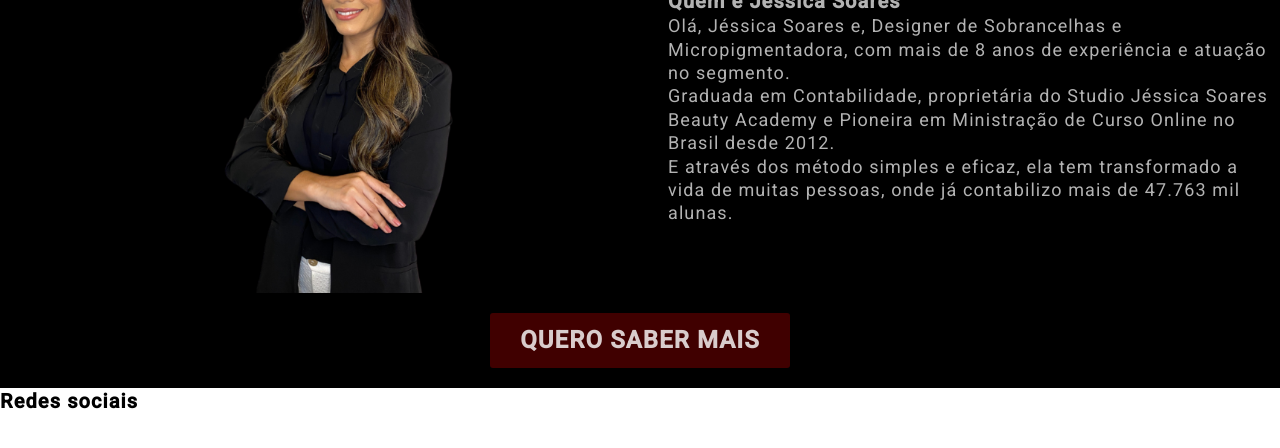
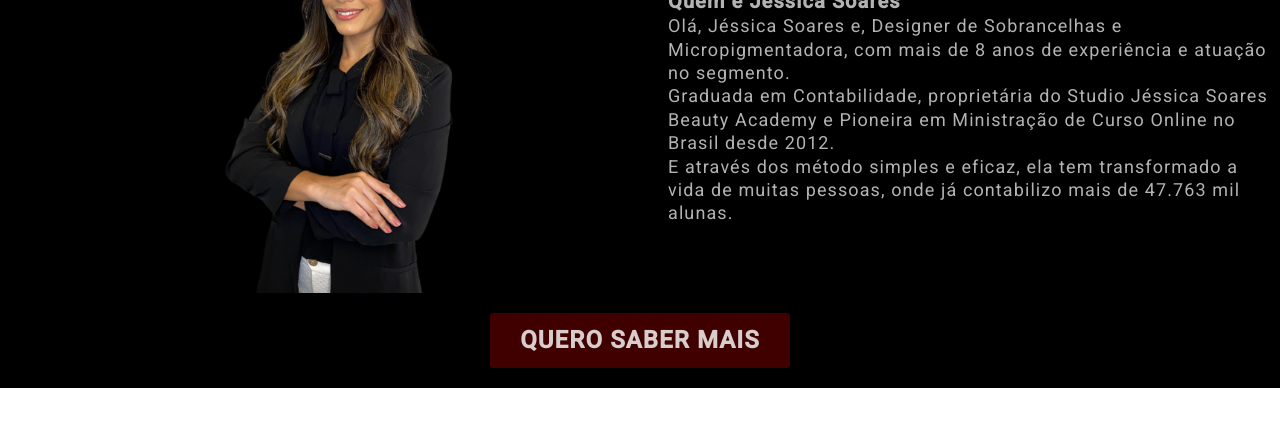
Before and after one commit to tudoline/tudoline.github.io, a plain HTML site: page index.html in a window 1280 px wide. Shown: the part 246-694 px from the top of the page. Drawn offline with Linux system fonts and the light colour scheme; a web font is replaced by a local one.

Commit message:
tirando o footer

```diff
--- a/index.html
+++ b/index.html
@@ -60,7 +60,7 @@
 
     <!-- footer -->
 
-    <footer class="fooeter-index" style="position: relative; bottom: 0;">
+    <footer class="fooeter-index" style="display: none;">
         <section>
             <article>
                 <h3>Redes sociais</h3>
```
